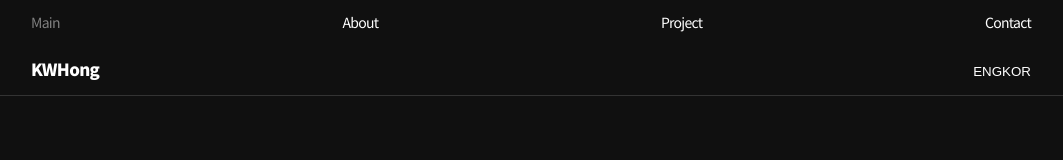
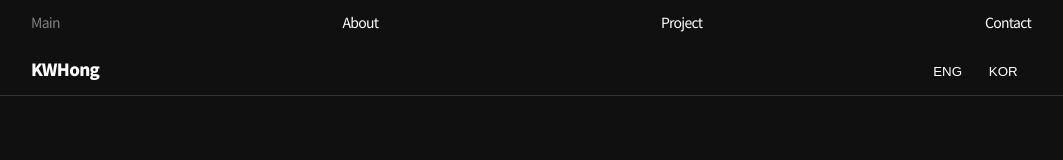
Before and after one commit to kwhong95/portfolio, a React app: page / in a window 1280 px wide. Shown: the top 160 px of the page, without its empty margins (109-1172 px from the left). Built offline with nearby package versions, Linux system fonts and the light colour scheme.

Commit message:
[i18n]Styling Langauge Selector

```diff
--- a/src/components/LangSelector/index.tsx
+++ b/src/components/LangSelector/index.tsx
@@ -1,5 +1,6 @@
 import { LangContext } from '@contexts/Lang'
 import { useContext } from 'react'
+import { LangSelectorWrap } from '@styles/lang-selector-style'
 
 export const LangSelector: React.FC = () => {
   const {
@@ -11,9 +12,9 @@ export const LangSelector: React.FC = () => {
   }
 
   return (
-    <ul>
+    <LangSelectorWrap>
       <button onClick={() => selectLanguageHandler('ENG')}>ENG</button>
       <button onClick={() => selectLanguageHandler('KOR')}>KOR</button>
-    </ul>
+    </LangSelectorWrap>
   )
 }
--- a/src/pages/Main/index.tsx
+++ b/src/pages/Main/index.tsx
@@ -2,8 +2,6 @@ import { Container } from '@styles/page-container'
 import { useTranslate } from '@hooks/useTranslate'
 
 export const MainPage: React.FC = () => {
-  console.log(useTranslate.name)
-
   return (
     <Container>
       <h1>{useTranslate('mainpage')}</h1>
--- /dev/null
+++ b/src/styles/lang-selector-style.ts
@@ -0,0 +1,7 @@
+import styled from '@emotion/styled'
+
+export const LangSelectorWrap = styled('ul')`
+  & > button {
+    padding: 0 1em;
+  }
+`
```
